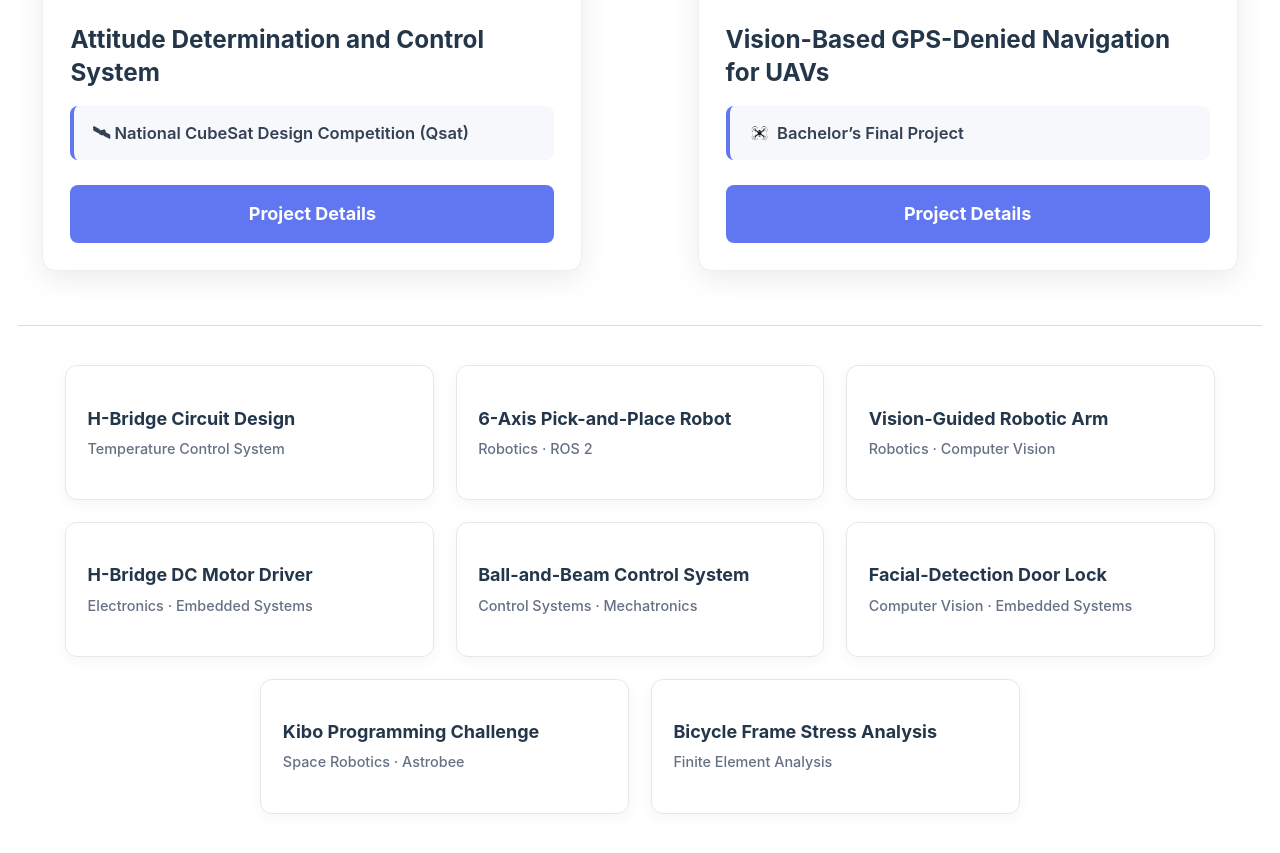
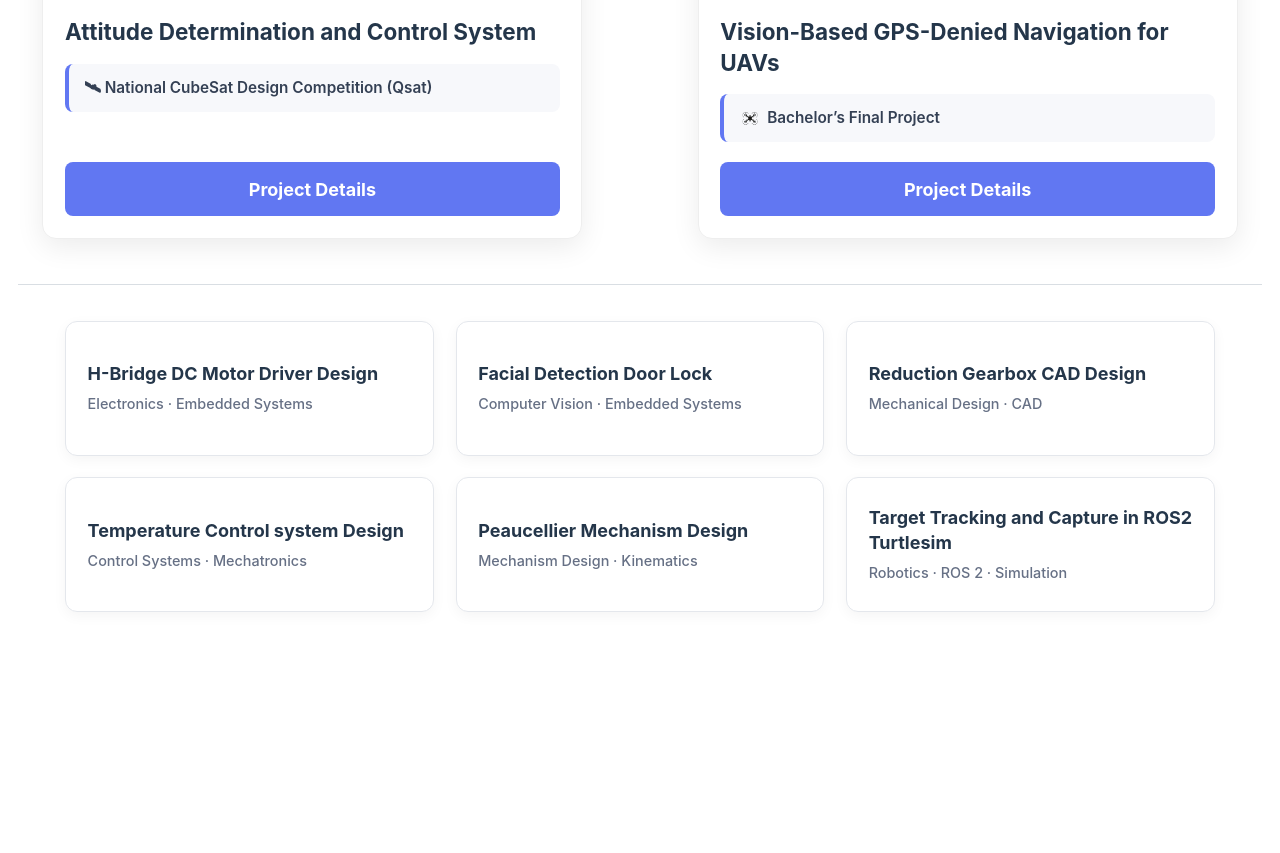
Before and after one commit to nghourchian/nghourchian.github.io, a Jekyll site: the page built from _pages/projects.md, in a window 1280 px wide and 1386 px high, cut to the strip 464-1317 px from the top of the window. Built offline with Jekyll 4.4.1, drawn with Linux system fonts in a browser that asks for light colours; a style sheet for code colours, icons or effects is not loaded; part of the change alters nothing that is shown.

Commit message:
Refactor project card styles and layout
Updated styles and layout for project cards and sections.

```diff
--- a/_pages/projects.md
+++ b/_pages/projects.md
@@ -16,7 +16,7 @@ author_profile: false
 
 .archive .page__title {
   width: 100%;
-  max-width: 1650px;
+  max-width: 1250px;
   margin-left: auto;
   margin-right: auto;
 }
@@ -37,6 +37,9 @@ author_profile: false
 }
 
 .project-card {
+  display: flex;
+  flex-direction: column;
+  min-width: 0;
   background: #ffffff;
   border: 1px solid #eeeeee;
   border-radius: 14px;
@@ -50,6 +53,10 @@ author_profile: false
 .project-card:hover {
   transform: translateY(-5px);
   box-shadow: 0 14px 34px rgba(0, 0, 0, 0.13);
+}
+
+.project-card > a {
+  display: block;
 }
 
 .project-image-wrapper {
@@ -71,23 +78,26 @@ author_profile: false
   position: absolute;
   top: 0;
   right: 0;
-  padding: 0.7rem 0.9rem;
+  padding: 0.6rem 0.8rem;
   border-bottom-left-radius: 14px;
   background: #222222;
   color: #ffffff;
-  font-size: 0.82rem;
+  font-size: 0.78rem;
   font-weight: 700;
   white-space: nowrap;
 }
 
 .project-content {
-  padding: 1.5rem;
+  display: flex;
+  flex-direction: column;
+  flex: 1;
+  padding: 1.2rem;
 }
 
 .project-title {
   margin-top: 0;
-  margin-bottom: 1rem;
-  font-size: 1.35rem;
+  margin-bottom: 0.9rem;
+  font-size: 1.25rem;
   line-height: 1.35;
   font-weight: 700;
 }
@@ -104,14 +114,14 @@ author_profile: false
 .project-meta {
   display: flex;
   flex-wrap: wrap;
-  gap: 1rem;
-  padding: 0.8rem 1rem;
-  margin-bottom: 1.4rem;
+  gap: 0.75rem;
+  padding: 0.7rem 0.85rem;
+  margin-bottom: 1.1rem;
   border-left: 4px solid #6177f2;
   border-radius: 8px;
   background: #f7f8fb;
   color: #344054;
-  font-size: 0.92rem;
+  font-size: 0.85rem;
   font-weight: 600;
 }
 
@@ -119,6 +129,7 @@ author_profile: false
   display: inline-flex;
   align-items: center;
   gap: 0.35rem;
+  min-width: 0;
 }
 
 .drone-icon {
@@ -130,7 +141,8 @@ author_profile: false
 
 .project-button {
   display: block;
-  padding: 0.85rem 1rem;
+  margin-top: auto;
+  padding: 0.75rem 1rem;
   border-radius: 8px;
   background: #6177f2;
   color: #ffffff !important;
@@ -162,45 +174,38 @@ author_profile: false
 
 .projects-divider {
   width: 100%;
-  max-width: 1450px;
+  max-width: 1250px;
   height: 1px;
-  margin: 3rem auto 2.2rem;
+  margin: 2.5rem auto 2rem;
   background: #d9dee3;
 }
 
 /* =========================
    Smaller projects
-   3 + 3 + 2 layout
+   3 + 3 layout
    ========================= */
 
 .small-projects-grid {
   display: grid;
-  grid-template-columns: repeat(6, minmax(0, 1fr));
+  grid-template-columns: repeat(3, minmax(0, 1fr));
   gap: 1.2rem;
-
   width: 100%;
   max-width: 1150px;
-
   margin: 0 auto 3rem;
 }
 
 .small-project-card {
-  grid-column: span 2;
-
+  box-sizing: border-box;
   display: flex;
   flex-direction: column;
   justify-content: center;
-
+  min-width: 0;
   min-height: 135px;
   padding: 1.15rem 1.2rem;
-
   background: #ffffff;
-
   border: 1px solid #e4e7ec;
   border-radius: 12px;
-
   box-shadow: 0 4px 14px rgba(0, 0, 0, 0.045);
-
   transition:
     transform 0.2s ease,
     box-shadow 0.2s ease,
@@ -213,20 +218,9 @@ author_profile: false
   box-shadow: 0 8px 22px rgba(0, 0, 0, 0.08);
 }
 
-/* Center final two cards */
-.small-project-card:nth-last-child(2) {
-  grid-column: 2 / span 2;
-}
-
-.small-project-card:last-child {
-  grid-column: 4 / span 2;
-}
-
 .small-project-title {
   margin: 0 0 0.45rem;
-
   color: #24364a;
-
   font-size: 1rem;
   font-weight: 700;
   line-height: 1.35;
@@ -234,9 +228,7 @@ author_profile: false
 
 .small-project-type {
   margin: 0;
-
   color: #667085;
-
   font-size: 0.8rem;
   font-weight: 500;
   line-height: 1.4;
@@ -247,37 +239,42 @@ author_profile: false
    ========================= */
 
 @media (max-width: 900px) {
-
   .projects-grid {
-    grid-template-columns: 1fr;
-    max-width: 700px;
-  }
-
-  .project-image-wrapper {
-    height: 210px;
+    grid-template-columns: minmax(0, 1fr);
+    max-width: 540px;
+    row-gap: 1.8rem;
   }
 
   .small-projects-grid {
     grid-template-columns: repeat(2, minmax(0, 1fr));
     max-width: 700px;
   }
-
-  .small-project-card,
-  .small-project-card:nth-last-child(2),
-  .small-project-card:last-child {
-    grid-column: auto;
-  }
 }
 
 @media (max-width: 600px) {
-
   .small-projects-grid {
-    grid-template-columns: 1fr;
+    grid-template-columns: minmax(0, 1fr);
   }
 
+  .project-content {
+    padding: 1rem;
+  }
+
+  .project-title {
+    font-size: 1.15rem;
+  }
+
+  .project-year-badge {
+    padding: 0.5rem 0.65rem;
+    font-size: 0.72rem;
+  }
+
+  .small-project-card {
+    min-height: 110px;
+    padding: 1rem 1.1rem;
+  }
 }
 </style>
-
 
 <!-- =========================
      FEATURED PROJECTS
@@ -286,10 +283,8 @@ author_profile: false
 <div class="projects-grid">
 
   <div class="project-card">
-
     <a href="/projects/cubesat-adcs/">
       <div class="project-image-wrapper">
-
         <img
           src="/images/cubesat-team.jpg"
           alt="3U CubeSat ADCS team">
@@ -297,12 +292,10 @@ author_profile: false
         <div class="project-year-badge">
           Jan 2024 — Jul 2026
         </div>
-
       </div>
     </a>
 
     <div class="project-content">
-
       <h2 class="project-title">
         <a href="/projects/cubesat-adcs/">
           Attitude Determination and Control System
@@ -320,39 +313,30 @@ author_profile: false
         href="/projects/cubesat-adcs/">
         Project Details
       </a>
-
     </div>
-
   </div>
 
-
   <div class="project-card">
-
     <a href="/projects/gps-denied-navigation/">
       <div class="project-image-wrapper">
-
         <video
           autoplay
           muted
           loop
           playsinline
           preload="metadata">
-
           <source
             src="/videos/gps-denied-navigation.mp4"
             type="video/mp4">
-
         </video>
 
         <div class="project-year-badge">
           Jun 2025 — Jan 2026
         </div>
-
       </div>
     </a>
 
     <div class="project-content">
-
       <h2 class="project-title">
         <a href="/projects/gps-denied-navigation/">
           Vision-Based GPS-Denied Navigation for UAVs
@@ -360,18 +344,13 @@ author_profile: false
       </h2>
 
       <div class="project-meta">
-
         <span>
-
           <img
             src="/images/drone-icon.png"
             alt=""
             class="drone-icon">
-
           Bachelor’s Final Project
-
         </span>
-
       </div>
 
       <a
@@ -379,20 +358,16 @@ author_profile: false
         href="/projects/gps-denied-navigation/">
         Project Details
       </a>
-
     </div>
-
   </div>
 
 </div>
-
 
 <!-- =========================
      DIVIDER
      ========================= -->
 
 <div class="projects-divider"></div>
-
 
 <!-- =========================
      SMALLER PROJECTS
@@ -401,106 +376,57 @@ author_profile: false
 <div class="small-projects-grid">
 
   <div class="small-project-card">
-
     <h3 class="small-project-title">
-      H-Bridge Circuit Design
+      H-Bridge DC Motor Driver Design
     </h3>
-
-    <p class="small-project-type">
-      Temperature Control System
-    </p>
-
-  </div>
-
-
-  <div class="small-project-card">
-
-    <h3 class="small-project-title">
-      6-Axis Pick-and-Place Robot
-    </h3>
-
-    <p class="small-project-type">
-      Robotics · ROS 2
-    </p>
-
-  </div>
-
-
-  <div class="small-project-card">
-
-    <h3 class="small-project-title">
-      Vision-Guided Robotic Arm
-    </h3>
-
-    <p class="small-project-type">
-      Robotics · Computer Vision
-    </p>
-
-  </div>
-
-
-  <div class="small-project-card">
-
-    <h3 class="small-project-title">
-      H-Bridge DC Motor Driver
-    </h3>
-
     <p class="small-project-type">
       Electronics · Embedded Systems
     </p>
-
   </div>
 
+  <div class="small-project-card">
+    <h3 class="small-project-title">
+      Facial Detection Door Lock
+    </h3>
+    <p class="small-project-type">
+      Computer Vision · Embedded Systems
+    </p>
+  </div>
 
   <div class="small-project-card">
+    <h3 class="small-project-title">
+      Reduction Gearbox CAD Design
+    </h3>
+    <p class="small-project-type">
+      Mechanical Design · CAD
+    </p>
+  </div>
 
+  <div class="small-project-card">
     <h3 class="small-project-title">
-      Ball-and-Beam Control System
+      Temperature Control system Design
     </h3>
-
     <p class="small-project-type">
       Control Systems · Mechatronics
     </p>
-
   </div>
 
+  <div class="small-project-card">
+    <h3 class="small-project-title">
+      Peaucellier Mechanism Design
+    </h3>
+    <p class="small-project-type">
+      Mechanism Design · Kinematics
+    </p>
+  </div>
 
   <div class="small-project-card">
-
     <h3 class="small-project-title">
-      Facial-Detection Door Lock
+      Target Tracking and Capture in ROS2 Turtlesim
     </h3>
-
     <p class="small-project-type">
-      Computer Vision · Embedded Systems
+      Robotics · ROS 2 · Simulation
     </p>
-
-  </div>
-
-
-  <div class="small-project-card">
-
-    <h3 class="small-project-title">
-      Kibo Programming Challenge
-    </h3>
-
-    <p class="small-project-type">
-      Space Robotics · Astrobee
-    </p>
-
-  </div>
-
-
-  <div class="small-project-card">
-
-    <h3 class="small-project-title">
-      Bicycle Frame Stress Analysis
-    </h3>
-
-    <p class="small-project-type">
-      Finite Element Analysis
-    </p>
-
   </div>
 
 </div>
```
